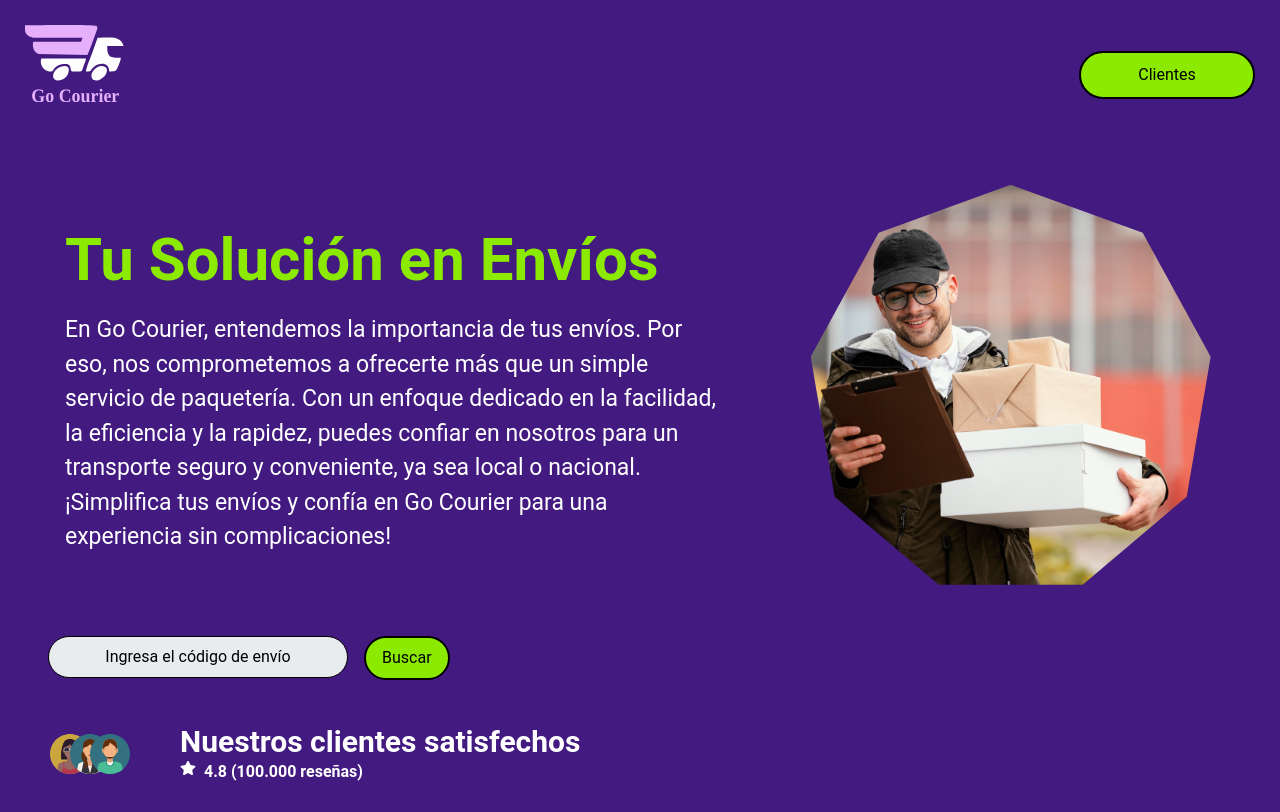
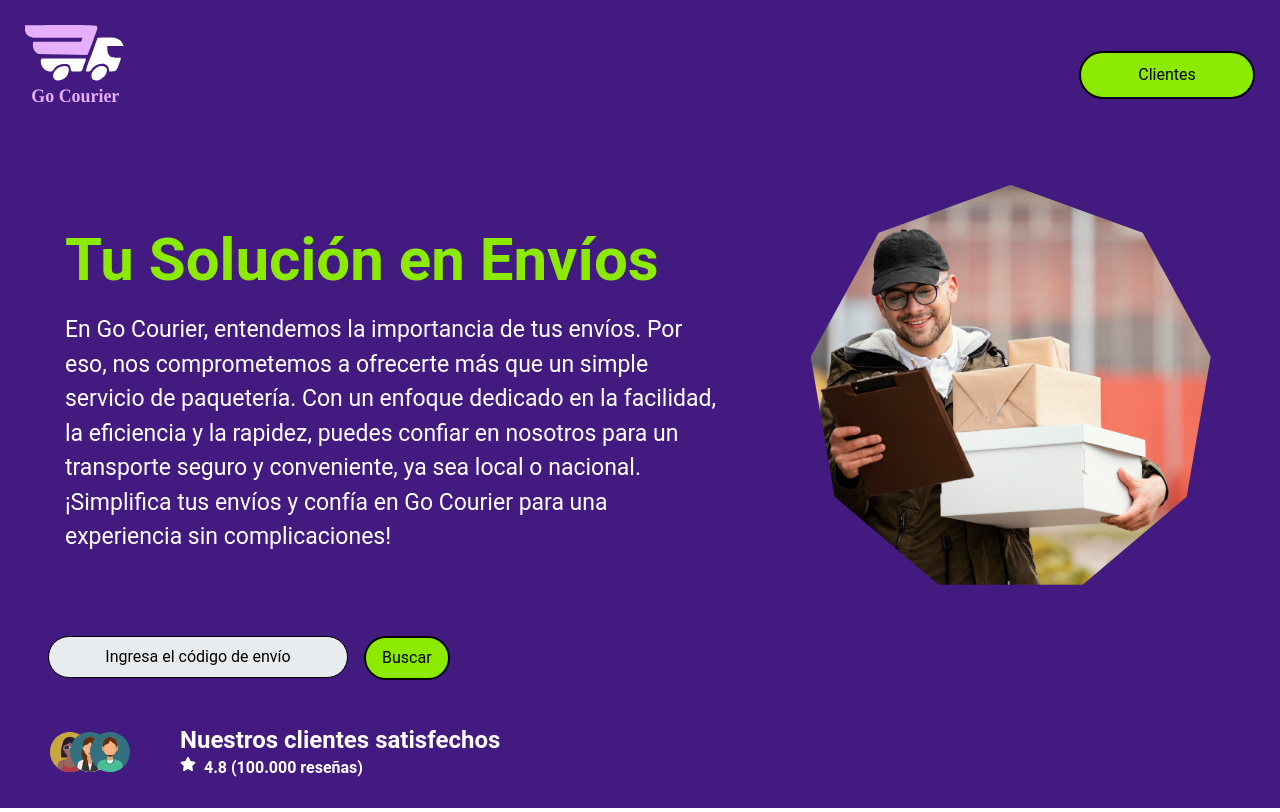
Before and after one commit to No-Country/C16-03-m-node-react-, a React (Vite) app in the folder Client/C16-03-m-node-react-/: page / in a window 1280 px wide. Built offline with nearby package versions, Linux system fonts and the light colour scheme.

Commit message:
fix icons

```diff
--- a/Client/C16-03-m-node-react-/src/components/newShipment/NewShipment.jsx
+++ b/Client/C16-03-m-node-react-/src/components/newShipment/NewShipment.jsx
@@ -64,7 +64,7 @@
       <div className="relative flex flex-col w-1/3 h-5/6 bg-white rounded-3xl min-w-[360px]">
         <div className="absolute top-0 right-0 mr-4 mt-2">
           <button onClick={() => handleActive()}>
-            <IoCloseCircleOutline />
+            <IoCloseCircleOutline className="text-3xl" />
           </button>
         </div>
         <div className="flex flex-col items-center gap-4 p-4 my-6 overflow-auto overscroll-contain">
@@ -129,7 +129,12 @@
                 />
               </>
             )}
-            <TextInput name="price" type="number" placeholdertext="Precio" min={0} />
+            <TextInput
+              name="price"
+              type="number"
+              placeholdertext="Precio"
+              min={0}
+            />
             <Button text="Listo" bgcolor="bg-green" type="submit" />
           </div>
         </div>
--- a/Client/C16-03-m-node-react-/src/components/rating/Rating.jsx
+++ b/Client/C16-03-m-node-react-/src/components/rating/Rating.jsx
@@ -24,7 +24,7 @@
         />
       </div>
       <div>
-        <h2 className="text-3xl font-bold">Nuestros clientes satisfechos</h2>
+        <h2 className="text-2xl font-bold">Nuestros clientes satisfechos</h2>
         <div className="flex gap-2">
           <FaStar />
           <p className="font-semibold">4.8 (100.000 reseñas)</p>
```
